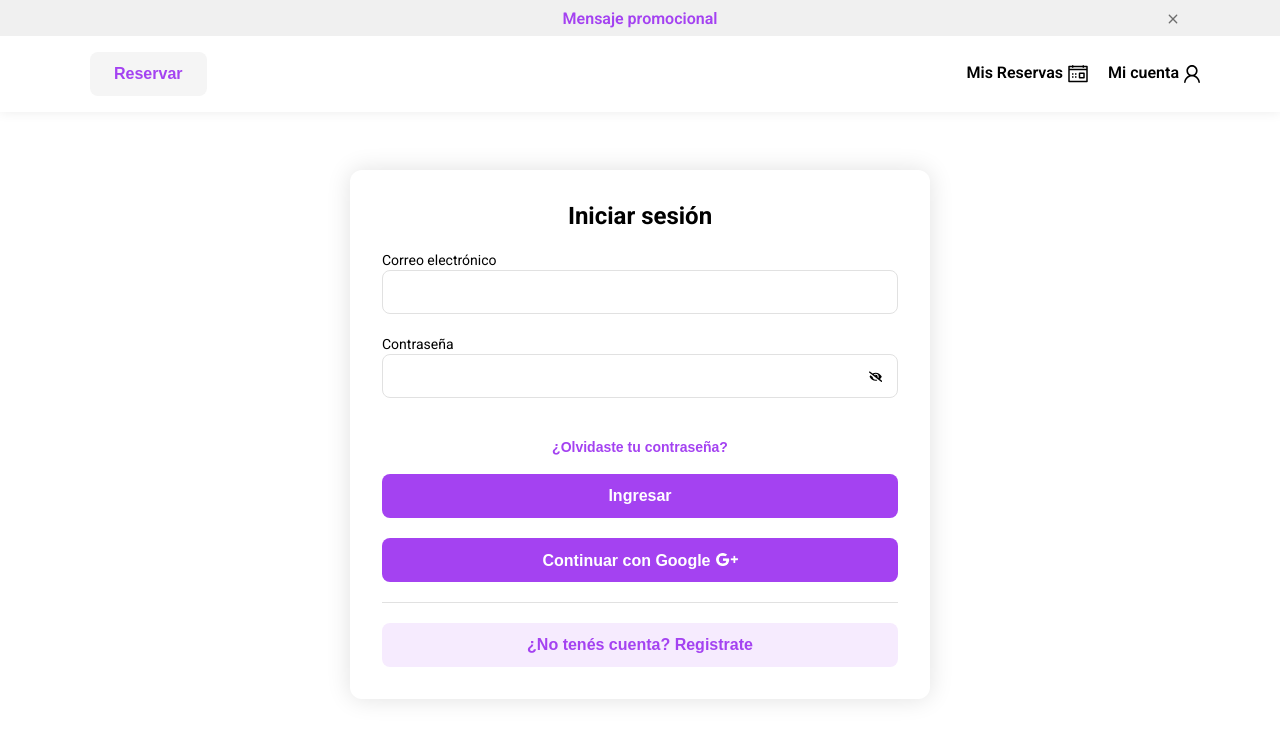
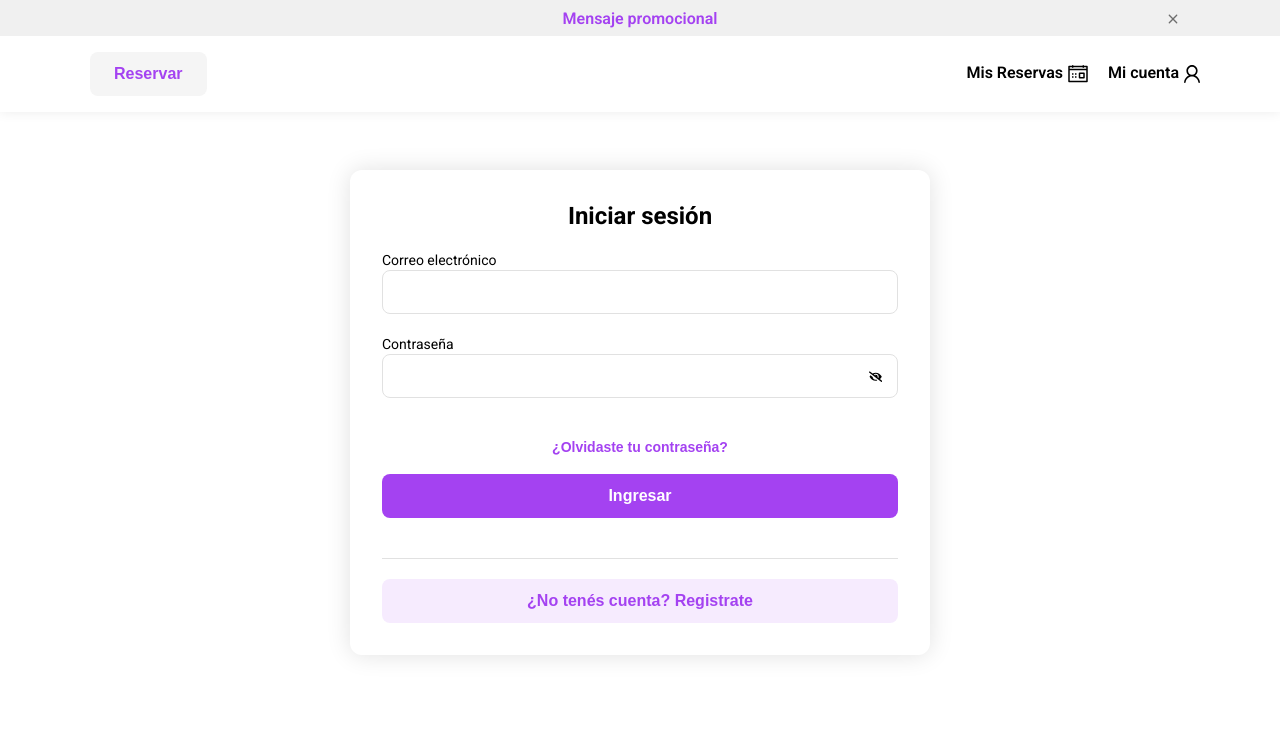
Before and after one commit to NicholasInchauspe2/Line-up-front, a Next.js app in the folder client/: page / in a window 1280 px wide. Shown: the top 740 px of the page. Built offline with nearby package versions, Linux system fonts and the light colour scheme; no server answers.

Commit message:
remove google button

```diff
--- a/client/src/components/FormLogin/FormLogin.jsx
+++ b/client/src/components/FormLogin/FormLogin.jsx
@@ -143,28 +143,7 @@ export default function FormLogin({ secret }) {
                 paddingTop: "20px",
                 display: "flex",
               }}
-            >
-              <button
-                className="btn-primary width-100"
-                onClick={(e) => {
-                  handleGoogleSignIn(e);
-                }}
-              >
-                <div style={{ marginBottom: "4px" }}>
-                  Continuar con Google
-                  <Image
-                    style={{
-                      height: "13px",
-                      width: "22px",
-                      marginLeft: "5px",
-                      marginTop: "7px",
-                    }}
-                    src={googleIcon}
-                    alt="google logo"
-                  />
-                </div>
-              </button>
-            </div>
+            ></div>
           </div>
           <hr />
           <div>
```
